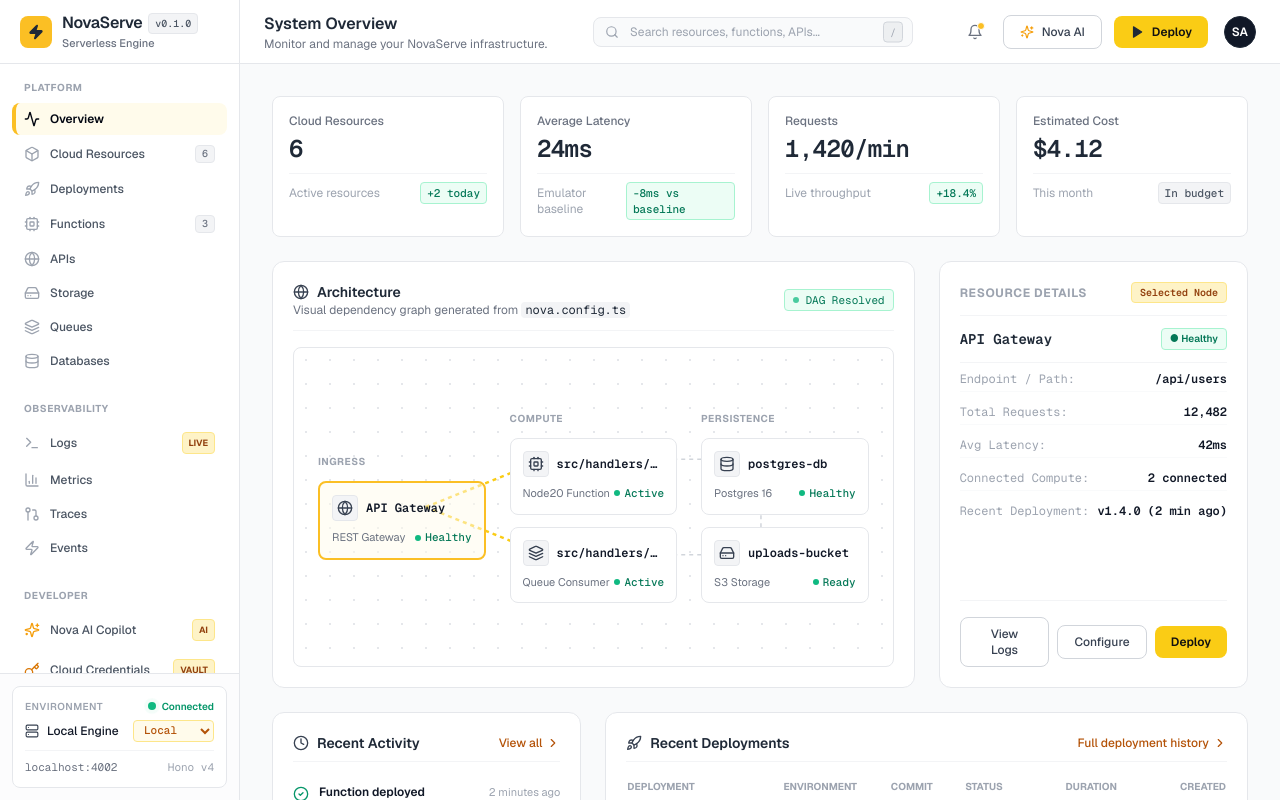
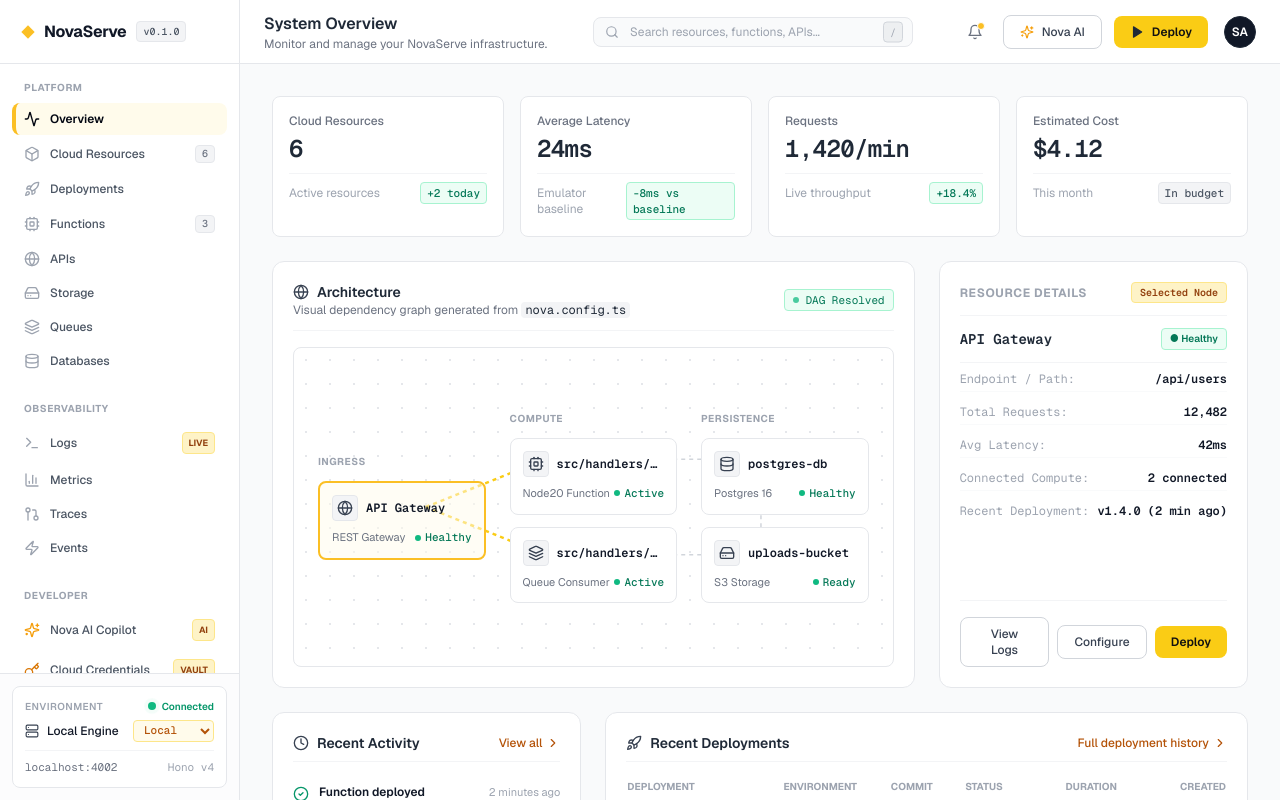
Before and after one commit to novaserve-cloud/novaserve, a React (Vite) app in the folder apps/dashboard/: page / in a window 1280 px wide. Built offline with nearby package versions, Linux system fonts and the light colour scheme.

Commit message:
logo change

```diff
--- a/apps/dashboard/src/App.tsx
+++ b/apps/dashboard/src/App.tsx
@@ -226,19 +226,14 @@ export default function App() {
       >
         {/* Brand Header */}
         <div className="h-16 flex items-center justify-between px-5 border-b border-gray-200">
-          <div className="flex items-center gap-2.5">
-            <div className="w-8 h-8 rounded-lg bg-amber-400 flex items-center justify-center text-gray-800 shadow-xs font-semibold">
-              <Zap className="w-4 h-4 fill-gray-800 text-gray-800" />
-            </div>
-            <div>
-              <div className="flex items-center gap-1.5">
-                <span className="font-semibold text-base text-gray-800 tracking-tight">NovaServe</span>
-                <span className="px-1.5 py-0.5 text-[10px] font-mono font-medium rounded bg-gray-100 text-gray-600 border border-gray-200">
-                  v0.1.0
-                </span>
-              </div>
-              <p className="text-[11px] text-gray-500 font-medium">Serverless Engine</p>
-            </div>
+          <div className="flex items-center gap-2">
+            <svg className="w-4 h-4 fill-amber-400 text-amber-400 shrink-0" viewBox="0 0 24 24">
+              <path d="M12 2L22 12L12 22L2 12Z" />
+            </svg>
+            <span className="font-bold text-base text-gray-900 tracking-tight">NovaServe</span>
+            <span className="px-1.5 py-0.5 text-[10px] font-mono font-medium rounded bg-gray-100 text-gray-600 border border-gray-200 ml-0.5">
+              v0.1.0
+            </span>
           </div>
           <button
             onClick={() => setMobileSidebarOpen(false)}
@@ -2264,15 +2259,15 @@ function JenkinsStyleLoginScreen({
       <div className="w-full max-w-md space-y-6">
         {/* Brand Logo Header */}
         <div className="text-center space-y-2">
-          <div className="inline-flex w-12 h-12 rounded-xl bg-amber-400 items-center justify-center text-gray-800 shadow-xs font-semibold mb-1">
-            <Zap className="w-6 h-6 fill-gray-800 text-gray-800" />
-          </div>
-          <h1 className="text-xl font-semibold text-gray-800 tracking-tight flex items-center justify-center gap-2">
-            NovaServe
+          <div className="flex items-center justify-center gap-2.5">
+            <svg className="w-6 h-6 fill-amber-400 text-amber-400 shrink-0" viewBox="0 0 24 24">
+              <path d="M12 2L22 12L12 22L2 12Z" />
+            </svg>
+            <h1 className="text-2xl font-bold text-gray-900 tracking-tight">NovaServe</h1>
             <span className="px-2 py-0.5 text-[10px] font-mono font-medium rounded bg-gray-200 text-gray-700 border border-gray-300">
               v0.1.0
             </span>
-          </h1>
+          </div>
           <p className="text-xs text-gray-500 font-medium">
             The next-generation, cloud-agnostic serverless development framework.
           </p>
```
